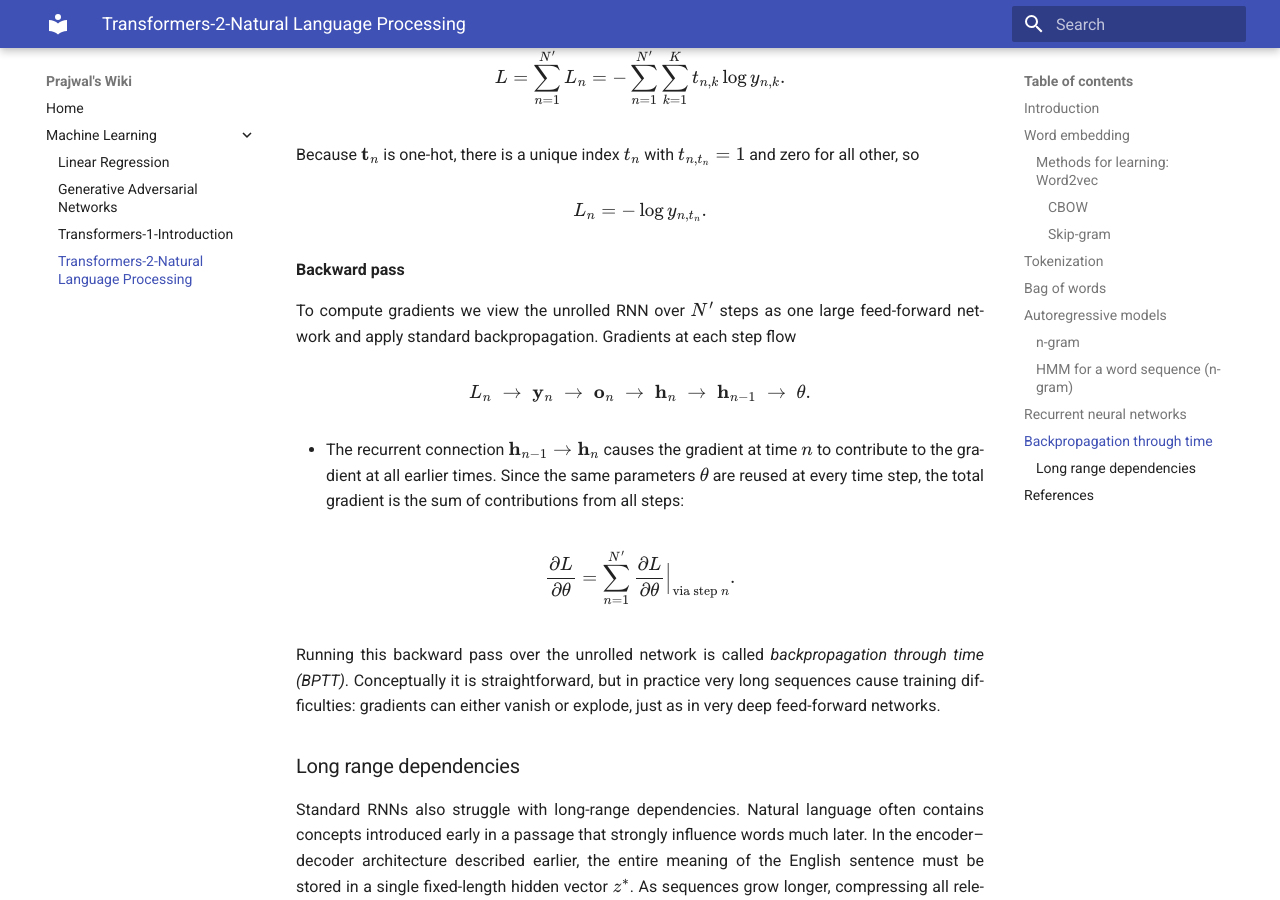
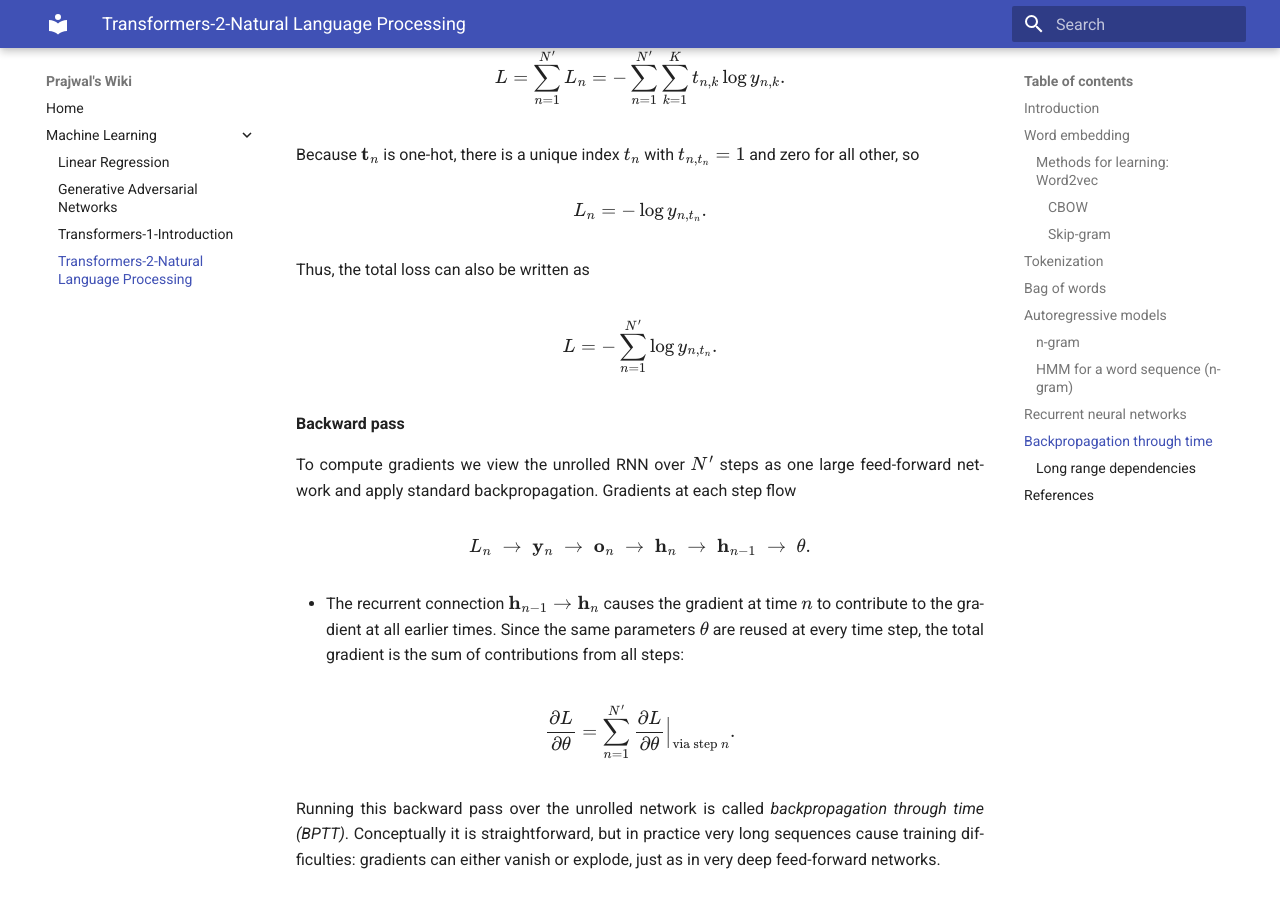
Before and after one commit to pj1911/my-wiki, an MkDocs documentation site: the page built from docs/Transformers-2-NLP.md, in a window 1280 px wide and 900 px high, scrolled down 26773 px. Built offline with MkDocs 1.6.1 and Material for MkDocs 9.7.7, drawn with Linux system fonts in a browser that asks for light colours.

Commit message:
Update Transformers-2-NLP.md

```diff
--- a/docs/Transformers-2-NLP.md
+++ b/docs/Transformers-2-NLP.md
@@ -1367,6 +1367,12 @@ $$
 L_n = -\log y_{n,t_n}.
 $$
 
+Thus, the total loss can also be written as
+
+$$
+L = - \sum_{n=1}^{N'} \log y_{n,t_n}.
+$$
+
 **Backward pass**
 
 To compute gradients we view the unrolled RNN over \(N'\) steps as one large
```
